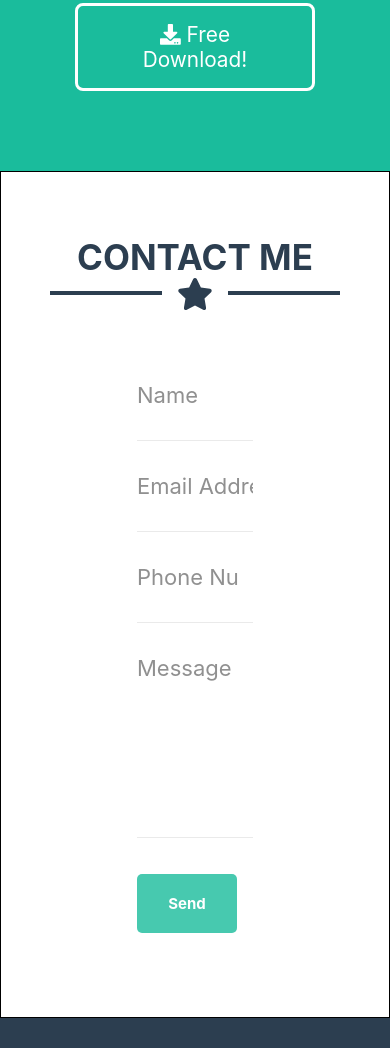
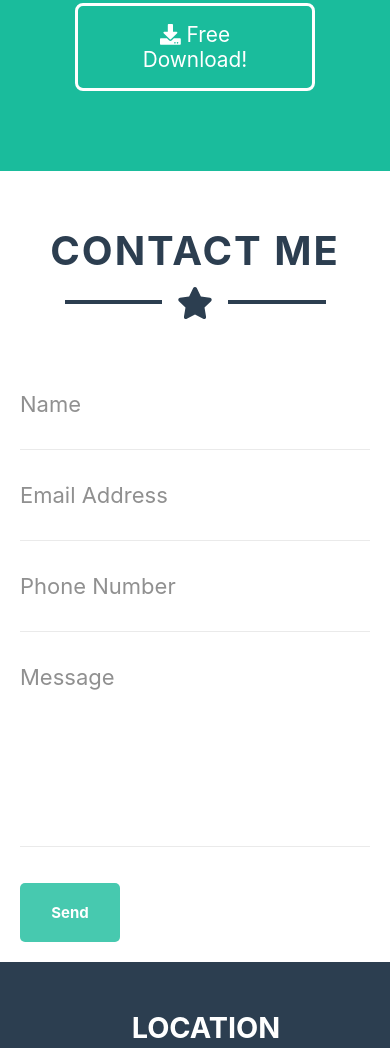
Before and after one commit to Risharma12/landing_page, a website: page index.html in a window 390 px wide. Shown: the part 3448-4496 px from the top of the page. Drawn offline with nearby package versions, Linux system fonts and the light colour scheme.

Commit message:
delete border on section contact & add @media styles

```diff
--- a/index.html
+++ b/index.html
@@ -255,7 +255,7 @@
         <!--Vladimir-->
         <section class="contact-container" id="contact">
             <form action="" class="contact-me">
-                <h1>CONTACT ME</h1>
+                <h1>CONTACT ME</h1><br>
                 <span><i class="fa fa-star fa-2x"></i></span>
                 <br>
                 <div class="info-contact">
--- a/public/style.css
+++ b/public/style.css
@@ -480,7 +480,6 @@ border-color: var(--blanco);
 
 .contact-container{
     padding: 4rem;
-    border: 1px solid black;
 }
 
 /**************** Flex container ****************/
@@ -494,12 +493,14 @@ border-color: var(--blanco);
 .contact-me h1{
     text-align: center;
     color: var(--secondary);
-    font-size: 35px;
+    font-size: 50px;
+    letter-spacing: 2px;
 }
 
 /*icon start*/
 span{
    display: flex;
+   width: 100%;
    justify-content: center;
 }
 span > *{
@@ -508,7 +509,7 @@ span > *{
 .contact-me span::before, span::after{
     content: '';
     border-bottom: 4px solid var(--secondary);
-    width: 7em;
+    width: 10%;
     margin-bottom: 15px;
     margin-left: 15px;
     margin-right: 15px;
@@ -596,6 +597,34 @@ input[type='submit']:hover{
   font-size: 1.2rem;
 }
 @media(max-width: 990px){
+  .contact-container{
+    padding: 0;
+    padding-top: 4rem;
+}
+
+  .contact-me .info-contact{
+    display: flex;
+    flex-direction: column;
+    width: 100%;
+    padding: 20px;
+}
+.contact-me span::before, span::after{
+  content: '';
+  border-bottom: 4px solid var(--secondary);
+  width: 25%;
+  margin-bottom: 15px;
+  margin-left: 15px;
+  margin-right: 15px;
+}
+.contact-me h1{
+  text-align: center;
+  color: var(--secondary);
+  font-size: 2.5rem;
+  line-height: 2rem;
+  letter-spacing: 2px;
+}
+}
+@media(max-width: 990px){
   .footer-1{
     display: grid;
     color: white;
```
